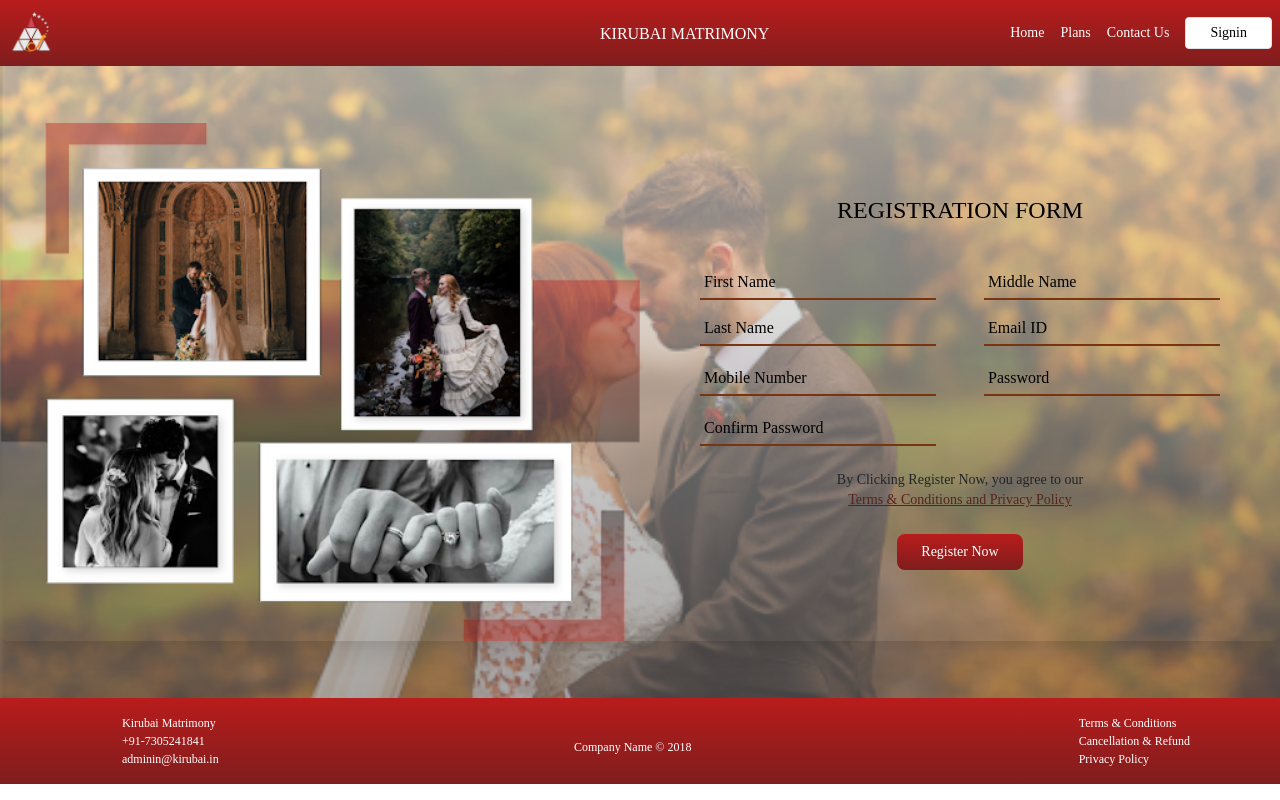
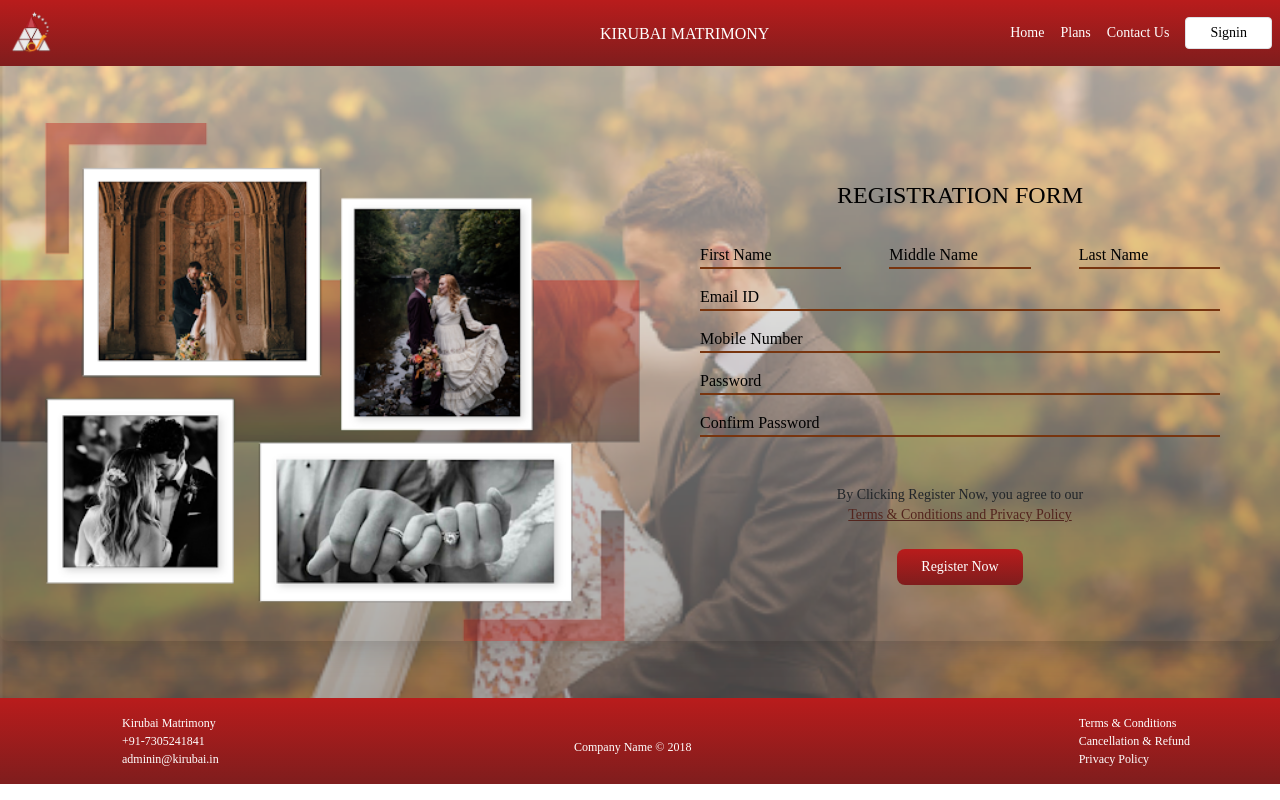
Before and after one commit to PAVITHIRASRISUBRAMANI/Kirubaimatrimony, an Angular app: page /signup in a window 1280 px wide. Built offline with nearby package versions, Linux system fonts and the light colour scheme.

Commit message:
feat:add cli command

```diff
--- a/src/app/footer/footer.component.css
+++ b/src/app/footer/footer.component.css
@@ -9,4 +9,7 @@
     footer{
         position: relative;
     }
+    footer li{
+       text-align: center;
+    }
 }
--- a/src/app/footer/footer.component.html
+++ b/src/app/footer/footer.component.html
@@ -1,6 +1,6 @@
 <footer class="w-full bg-gradient-to-b from-red-700 to-red-900">
     <div class="container flex flex-row">
-        <div class="justify-between flex w-full pt-3 pr-2 pl-2">
+        <div class="justify-between flex flex-col-wrap w-full pt-3 pr-2 pl-2">
             <div>
                 <ul>
                     <li>Kirubai Matrimony</li>
--- a/src/app/signup/signup.component.css
+++ b/src/app/signup/signup.component.css
@@ -10,7 +10,7 @@
     align-items: center;
     }
 .img{
-    width: 600px;
+    width: 900px;
 }
 .terms
 {
--- a/src/app/signup/signup.component.html
+++ b/src/app/signup/signup.component.html
@@ -13,29 +13,29 @@
           </h1>
 
         <div class="flex flex-wrap -mx-3 mb-2 ">
-          <div class="w-full md:w-1/2 px-4 pt-3 pb-1 mb-6 md:mb-0">
-            <input class="appearance-none border-b-2 border-yellow-900 bg-transparent focus:outline-none block w-full py-1 px-1 pr-8 placeholder-black" id="grid-city" type="text" placeholder="First Name">
+          <div class="w-full md:w-1/3 px-4 pt-2 mb-6 md:mb-0">
+            <input class="appearance-none border-b-2 border-yellow-900 bg-transparent focus:outline-none block w-full placeholder-black" id="grid-city" type="text" placeholder="First Name">
           </div>
-          <div class="w-full md:w-1/2 px-4 pt-3 mb-6 md:mb-0">
-            <input class="appearance-none border-b-2 border-yellow-900 bg-transparent focus:outline-none block w-full py-1 px-1 pr-8 placeholder-black" id="grid-city" type="text" placeholder="Middle Name">
+          <div class="w-full md:w-1/3 px-4 pt-2 mb-6 md:mb-0">
+            <input class="appearance-none border-b-2 border-yellow-900 bg-transparent focus:outline-none block w-full placeholder-black" id="grid-city" type="text" placeholder="Middle Name">
           </div>
-          <div class="w-full md:w-1/2 px-4 pt-0 mt-2 mb-6 md:mb-0">
-            <input class="appearance-none border-yellow-900 border-b-2 bg-transparent focus:outline-none block w-full py-1 px-1 pr-8 placeholder-black" id="grid-city" type="text" placeholder="Last Name">
+          <div class="w-full md:w-1/3 px-4 pt-2 mb-6 md:mb-0">
+            <input class="appearance-none border-yellow-900 border-b-2 bg-transparent focus:outline-none block w-full placeholder-black" id="grid-city" type="text" placeholder="Last Name">
           </div>
-          <div class="w-full md:w-1/2 px-4 pt-0 mt-2 mb-6 md:mb-0">
-            <input class="appearance-none border-yellow-900 border-b-2 bg-transparent focus:outline-none block w-full py-1 px-1 pr-8 placeholder-black" id="grid-city" type="text" placeholder="Email ID">
+          <div class="w-full md:w-full px-4 pt-2 mt-2 mb-6 md:mb-0">
+            <input class="appearance-none border-yellow-900 border-b-2 bg-transparent focus:outline-none block w-full placeholder-black" id="grid-city" type="text" placeholder="Email ID">
           </div>
-          <div class="w-full md:w-1/2 px-4 pt-2 mt-2 mb-6 md:mb-0">
-            <input class="appearance-none border-yellow-900 border-b-2 bg-transparent focus:outline-none block w-full py-1 px-1 pr-8 placeholder-black" id="grid-city" type="text" placeholder="Mobile Number">
+          <div class="w-full md:w-full px-4 pt-2 mt-2 mb-6 md:mb-0">
+            <input class="appearance-none border-yellow-900 border-b-2 bg-transparent focus:outline-none block w-full placeholder-black" id="grid-city" type="text" placeholder="Mobile Number">
           </div>
-          <div class="w-full md:w-1/2 px-4 pt-2 mt-2 mb-6 md:mb-0">
-            <input class="appearance-none bg-transparent border-yellow-900 border-b-2 focus:outline-none block w-full py-1 px-1 pr-8 placeholder-black" id="grid-city" type="text" placeholder="Password">
+          <div class="w-full md:w-full px-4 pt-2 mt-2 mb-6 md:mb-0">
+            <input class="appearance-none bg-transparent border-yellow-900 border-b-2 focus:outline-none block w-full placeholder-black" id="grid-city" type="text" placeholder="Password">
           </div>
-          <div class="w-full md:w-1/2 px-4 pt-2 mt-2 mb-6 align-right md:mb-0">
-            <input class="appearance-none bg-transparent border-yellow-900 border-b-2 focus:outline-none block w-full py-1 px-1 pr-8 placeholder-black" id="grid-city" type="text" placeholder="Confirm Password">
+          <div class="w-full md:w-full px-4 pt-2 mt-2 mb-6 align-right md:mb-0">
+            <input class="appearance-none bg-transparent border-yellow-900 border-b-2 focus:outline-none block w-full placeholder-black" id="grid-city" type="text" placeholder="Confirm Password">
           </div>
         </div>
-        <div class="mt-4 text-center">
+        <div class="mt-4 pt-4 text-center">
           <p class="text-sm">By Clicking Register Now, you agree to our <br> <a href="#"
              class="terms hover:underline"> Terms & Conditions and Privacy Policy </a></p>
         </div>
```
